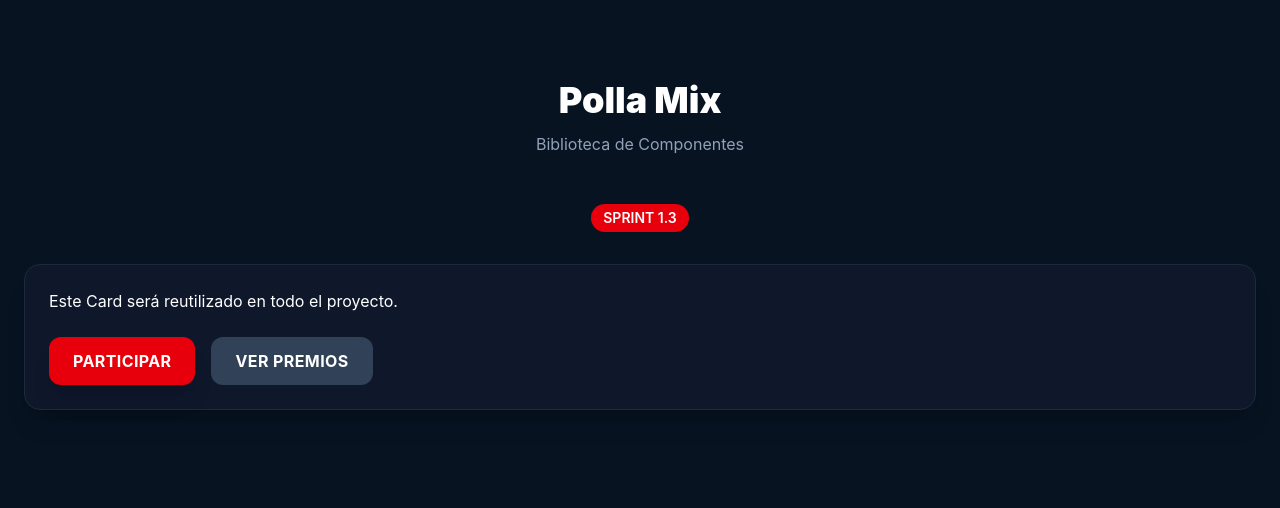
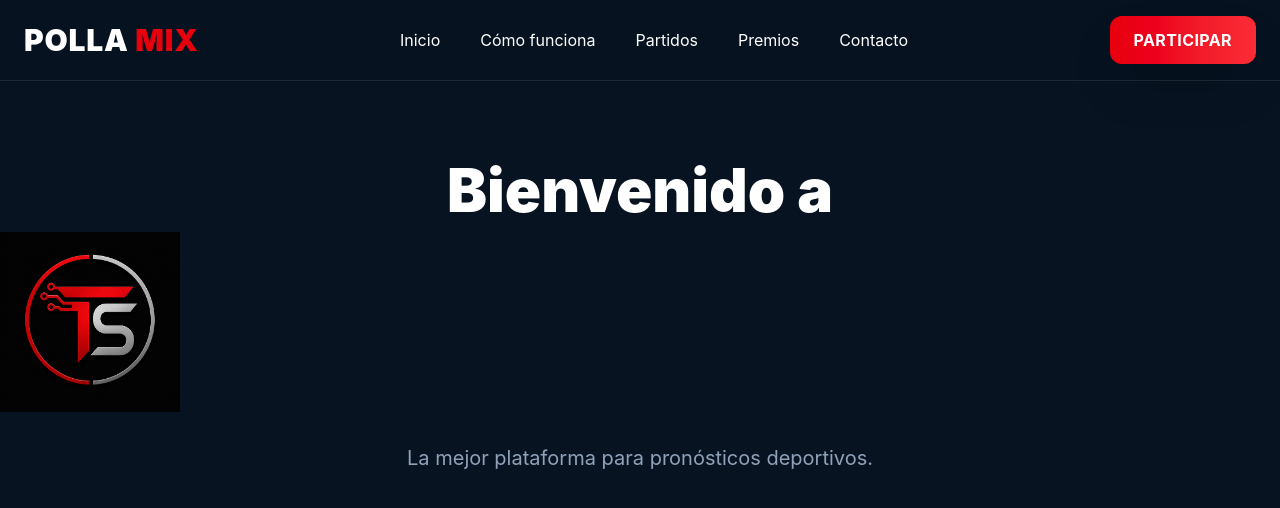
Before and after one commit to ntorres2612/PollaMix, a Next.js app: page / in a window 1280 px wide. Shown: the top 508 px of the page. Built offline with nearby package versions, Linux system fonts and the light colour scheme.

Commit message:
Sprint 1.4 - Navbar profesional

```diff
--- a/src/app/page.tsx
+++ b/src/app/page.tsx
@@ -1,45 +1,31 @@
-import Button from "@/components/ui/Button";
-import Card from "@/components/ui/Card";
-import Container from "@/components/ui/Container";
-import SectionTitle from "@/components/ui/SectionTitle";
-import Badge from "@/components/ui/Badge";
-
+import Navbar from "@/components/layout/Navbar";
+import Image from "next/image";
 export default function Home() {
   return (
-    <main className="min-h-screen bg-[#071321] py-20">
+    <main className="min-h-screen bg-[#071321]">
 
-      <Container>
+      <Navbar />
 
-        <SectionTitle
-          title="Polla Mix"
-          subtitle="Biblioteca de Componentes"
-        />
+      <section className="pt-40 text-center">
 
-        <div className="flex justify-center mb-8">
-          <Badge text="Sprint 1.3" />
-        </div>
+        <h1 className="text-6xl font-black">
+          Bienvenido a
+        </h1>
 
-        <Card>
+        <h2 className="text-7xl font-black text-red-600 mt-3">
+          <Image
+            src="/ChatGPT Image 29 jul 2026, 07_27_04 p.m..png"
+            alt="Polla Mix"
+            width={180}
+            height={60}
+          />
+        </h2>
 
-          <p className="mb-6">
-            Este Card será reutilizado en todo el proyecto.
-          </p>
+        <p className="mt-8 text-slate-400 text-xl">
+          La mejor plataforma para pronósticos deportivos.
+        </p>
 
-          <div className="flex gap-4">
-
-            <Button>
-              Participar
-            </Button>
-
-            <Button variant="secondary">
-              Ver Premios
-            </Button>
-
-          </div>
-
-        </Card>
-
-      </Container>
+      </section>
 
     </main>
   );
--- /dev/null
+++ b/src/components/layout/Navbar.tsx
@@ -0,0 +1,67 @@
+import Button from "@/components/ui/Button";
+import Container from "@/components/ui/Container";
+
+export default function Navbar() {
+  return (
+    <nav
+      className="
+        fixed
+        top-0
+        left-0
+        right-0
+        z-50
+        bg-[#071321]/90
+        backdrop-blur-md
+        border-b
+        border-white/10
+      "
+    >
+      <Container>
+
+        <div className="flex h-20 items-center justify-between">
+
+          {/* Logo */}
+
+          <h1 className="text-3xl font-black tracking-wide">
+            POLLA{" "}
+            <span className="text-red-600">
+              MIX
+            </span>
+          </h1>
+
+          {/* Menú */}
+
+          <ul className="hidden md:flex items-center gap-10">
+
+            <li className="hover:text-red-500 cursor-pointer transition">
+              Inicio
+            </li>
+
+            <li className="hover:text-red-500 cursor-pointer transition">
+              Cómo funciona
+            </li>
+
+            <li className="hover:text-red-500 cursor-pointer transition">
+              Partidos
+            </li>
+
+            <li className="hover:text-red-500 cursor-pointer transition">
+              Premios
+            </li>
+
+            <li className="hover:text-red-500 cursor-pointer transition">
+              Contacto
+            </li>
+
+          </ul>
+
+          <Button>
+            Participar
+          </Button>
+
+        </div>
+
+      </Container>
+    </nav>
+  );
+}
--- a/src/components/ui/Button.tsx
+++ b/src/components/ui/Button.tsx
@@ -13,7 +13,8 @@ export default function Button({
 }: ButtonProps) {
     const styles = {
         primary:
-      "bg-red-600 hover:bg-red-700 text-white shadow-xl",
+            "bg-gradient-to-r from-red-600 to-red-500 hover:from-red-700 hover:to-red-600 text-white shadow-2xl",
+
         secondary:
             "bg-slate-700 hover:bg-slate-600 text-white",
     };
```
Also changed, not shown: public/ChatGPT Image 29 jul 2026, 07_27_04 p.m..png (added). Lines whose indentation alone changed are shown as unchanged.
